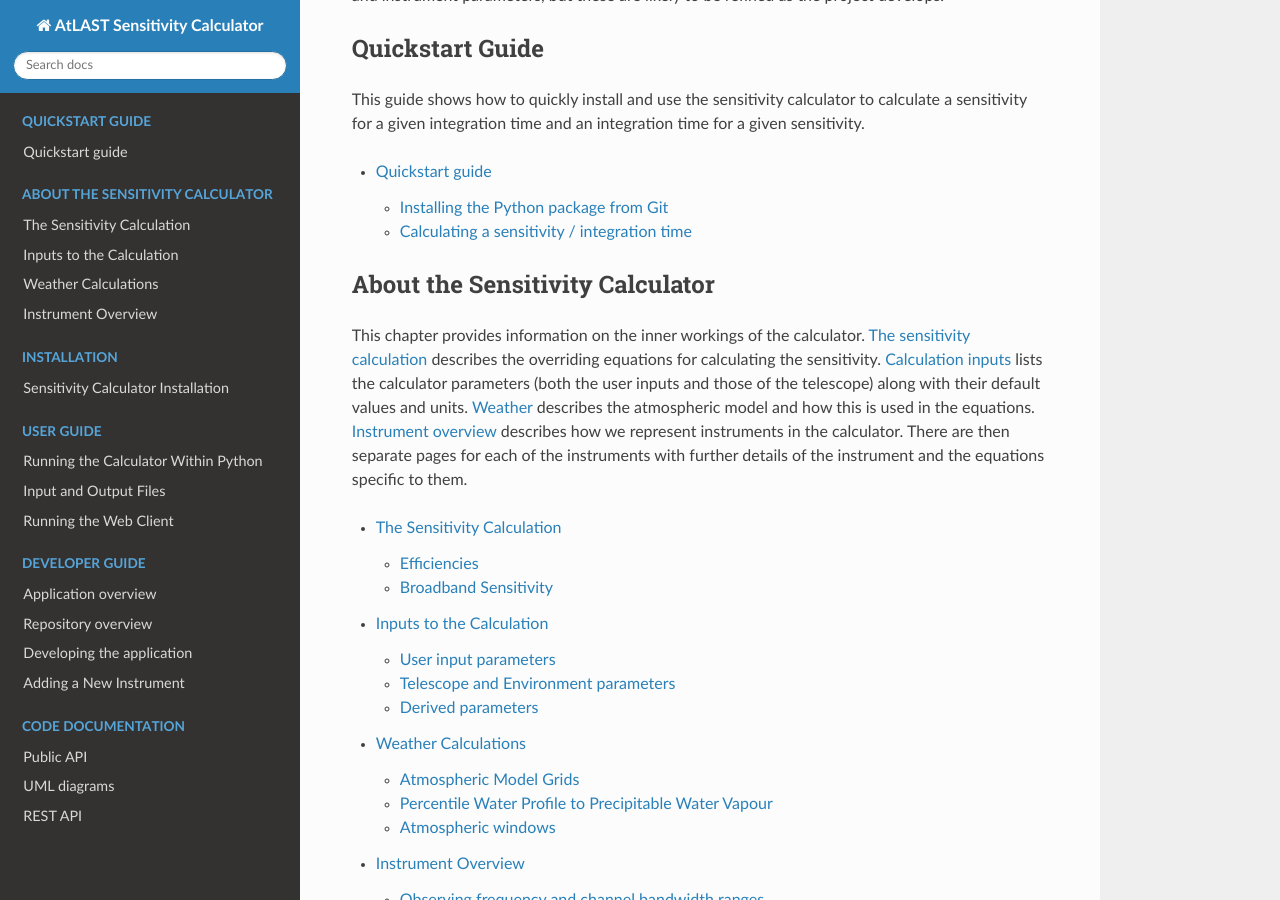
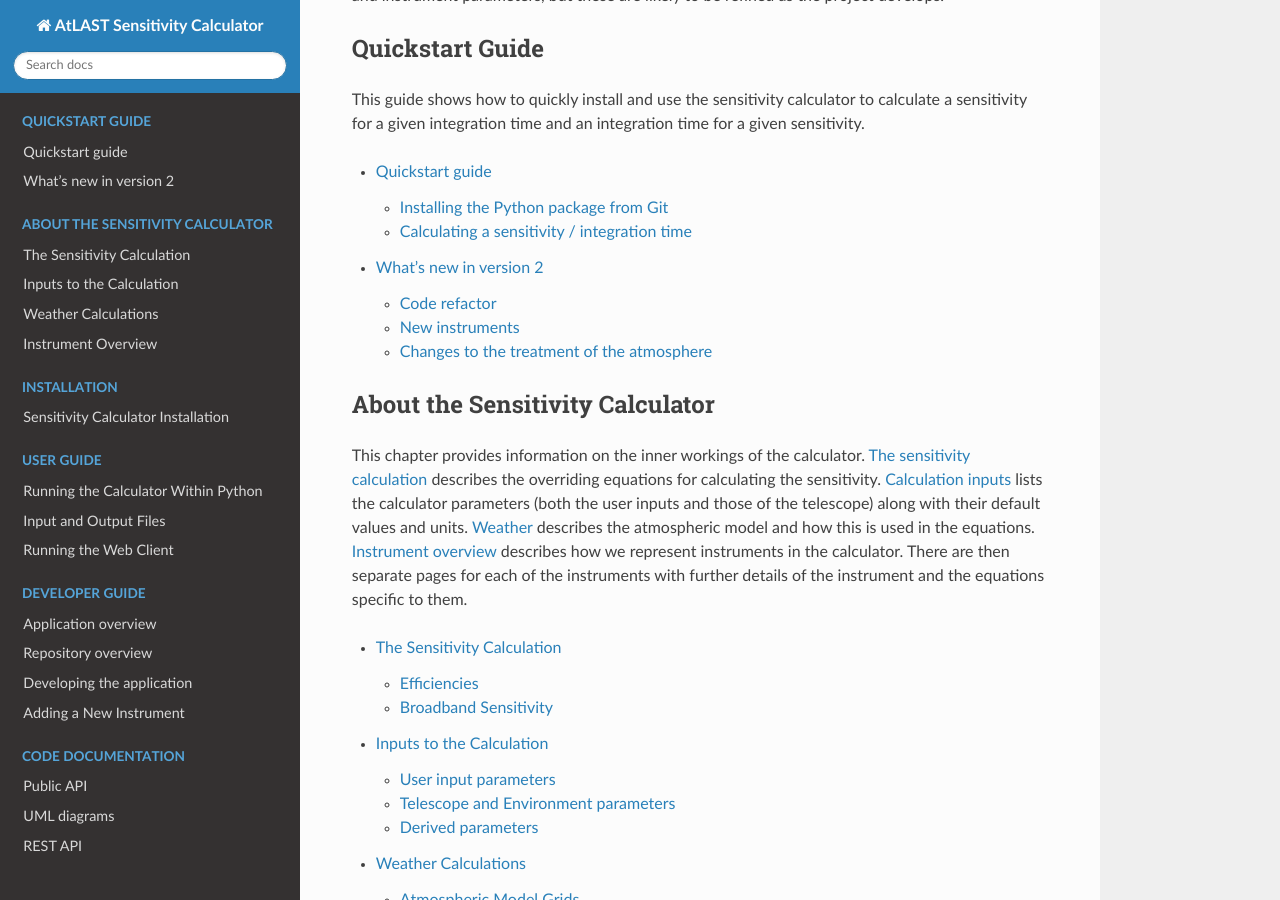
Before and after one commit to ukatc/AtLAST_sensitivity_calculator, a Sphinx documentation site: the page built from docs/source/index.rst, in a window 1280 px wide and 900 px high, scrolled down 344 px. Built offline with Sphinx 7.4.7 and the Read the Docs theme 3.1.0, drawn with Linux system fonts in a browser that asks for light colours; some of the changed lines change nothing that is shown.

Commit message:
Add what's new page and move location of quickstart.

```diff
--- a/docs/source/index.rst
+++ b/docs/source/index.rst
@@ -12,9 +12,11 @@
 This guide shows how to quickly install and use the sensitivity calculator to calculate a sensitivity for a given integration time and an integration time for a given sensitivity.
 
 .. toctree::
+   :maxdepth: 3
    :caption: Quickstart Guide
 
-   quickstart
+   quickstart_guide/quickstart
+   quickstart_guide/whats_new
 
 About the Sensitivity Calculator
 --------------------------------
--- /dev/null
+++ b/docs/source/quickstart_guide/whats_new.rst
@@ -0,0 +1,27 @@
+What's new in version 2
+=======================
+
+The AtLAST Sensitivity Calculator was first developed as part of the AtLAST Design Study (funded by the European Union's Horizon Europe research and innovation programme under grant agreement No. 951815). As part of the AtLAST2 Design Consolidation Phase (funded by the European Union's Horizon Europe research and innovation programme under grant agreement No. 101188037), a new version of the code has been developed. The key objective of this new version is to provide a calculator that takes into account the variety of instruments that are being developed for current (sub-)mm telescopes so that science users can better constrain their science cases.
+
+Code refactor
++++++++++++++
+Refactored the codebase to have a more modular structure for the calculation process. In the
+previous version, the code was structured in a singular streamlined process that made it difficult
+to modify the calculation process. The new structure allows for better organisation of the
+code and makes it easier to add new instruments or to modify the calculation process in the
+future. These changes include separating the calculation input parameters into different classes
+based on their category, and introducing instrument modules where instrument data and methods are
+stored (see :ref:`Class Structure <class structure>` for high level view of the new structure).
+
+New instruments
++++++++++++++++
+Introduced instrument modules where instrument data and methods are stored. The users can
+select the instrument they want to use and the relevant data and methods for that instrument
+will be used in the calculations (see section  in :ref:`Instrument Selection <instrument selection>`
+for more details.). This is a significant change from the previous version where
+all of the data and methods for a generic heterodyne instrument were stored in a single module.
+This new structure makes it easier to add new instruments in the future (see section in
+:ref:`Add a New Instrument <add new instrument>`).
+
+Changes to the treatment of the atmosphere
+++++++++++++++++++++++++++++++++++++++++++
```
Also changed, not shown: docs/source/quickstart_guide/quickstart.rst (renamed from docs/source/quickstart.rst).
